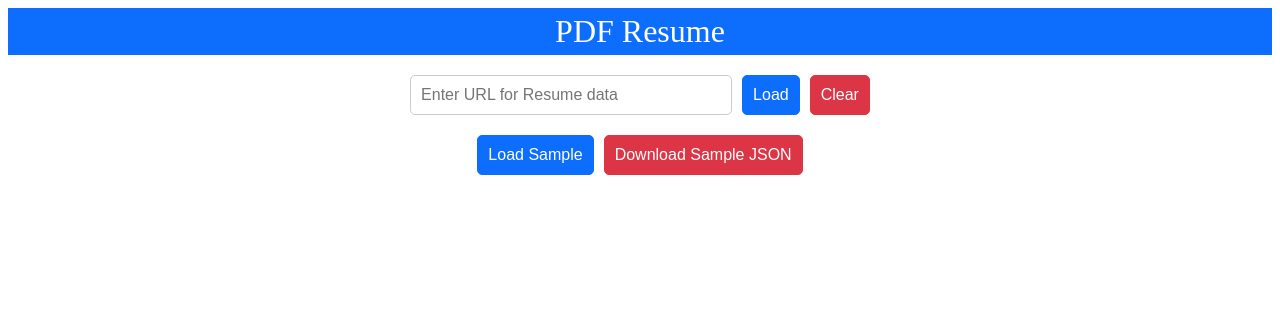
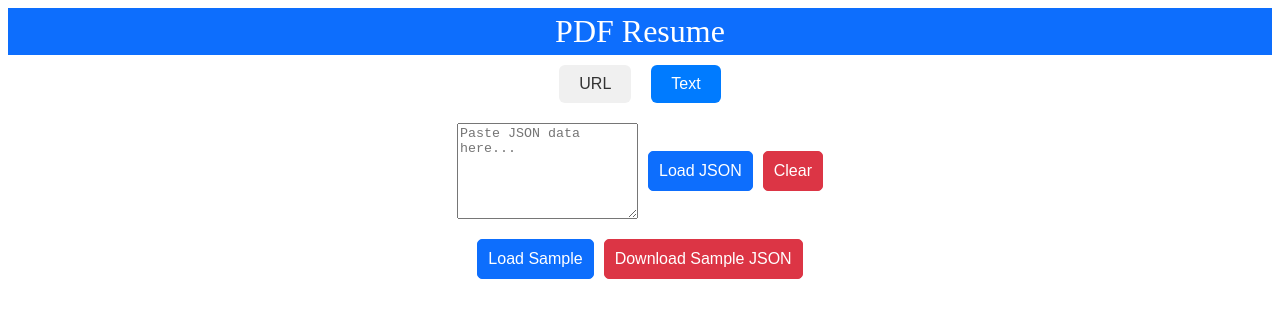
Before and after one commit to Jayanthbm/pdf-resume, a React (Vite) app: page / in a window 1280 px wide. Shown: the top 318 px of the page. Built offline with nearby package versions, Linux system fonts and the light colour scheme.

Commit message:
Add tab navigation and JSON validation for resume data input

```diff
--- a/src/App.css
+++ b/src/App.css
@@ -59,3 +59,63 @@ input{
   text-align: center;
 
 }
+
+.tab-container {
+  display: flex;
+  justify-content: center;
+  margin-bottom: 20px;
+  margin-top:10px;
+}
+
+.tab-btn {
+  padding: 10px 20px;
+  border: none;
+  background-color: #f0f0f0;
+  color: #333;
+  font-size: 16px;
+  cursor: pointer;
+  transition: background 0.3s, color 0.3s;
+  border-radius: 6px;
+  margin: 0 10px;
+}
+
+.tab-btn:hover {
+  background-color: #ddd;
+}
+
+.tab-btn.active {
+  background-color: #007bff;
+  color: #fff;
+}
+
+.error {
+  color: #d32f2f;
+  /* Red color for errors */
+  background-color: #fdecea;
+  /* Light red background */
+  padding: 10px 15px;
+  border-radius: 6px;
+  font-size: 14px;
+  font-weight: 500;
+  display: inline-block;
+  margin-top: 10px;
+  border: 1px solid #f44336;
+  /* Red border */
+  text-align: center;
+
+  /* Center horizontally */
+  display: flex;
+  justify-content: center;
+  align-items: center;
+
+  /* Optional: Center within the parent container */
+  width: fit-content;
+  margin: 10px auto;
+}
+
+.error::before {
+  content: "⚠️ ";
+  /* Warning icon */
+  font-size: 16px;
+  margin-right: 5px;
+}
--- a/src/App.jsx
+++ b/src/App.jsx
@@ -1,13 +1,15 @@
 import { PDFViewer } from "@react-pdf/renderer";
 import { useEffect, useState } from "react";
-import './App.css';
+import "./App.css";
 import PdfDocument from "./PdfDocument";
 function App() {
   const [template, setTemplate] = useState("single-column");
   const [url, setUrl] = useState("");
   const [resumeData, setResumeData] = useState(null);
+  const [pastedJson, setPastedJson] = useState("");
   const [loading, setLoading] = useState(false);
   const [errorMesssage, setErrorMessage] = useState(null);
+  const [activeTab, setActiveTab] = useState("text");
 
   const SAMPLE_JSON = {
     name: "John Doe",
@@ -92,7 +94,13 @@ function App() {
   useEffect(() => {
     const storedResumeData = localStorage.getItem("resumeData");
     if (storedResumeData) {
-      setResumeData(JSON.parse(storedResumeData));
+      let parsed = JSON.parse(storedResumeData);
+      if (validateJson(parsed)) {
+        setResumeData(parsed);
+      } else {
+        localStorage.removeItem("resumeData");
+        clearData();
+      }
     }
   }, []);
   const loadResumeData = async () => {
@@ -102,9 +110,14 @@ function App() {
       setResumeData(null);
       const response = await fetch(url);
       const data = await response.json();
+      if (validateJson(data)) {
         setResumeData(data);
         localStorage.setItem("resumeData", JSON.stringify(data));
         setLoading(false);
+      } else {
+        setErrorMessage("Invalid JSON format");
+      }
+      return true;
     } catch (error) {
       setErrorMessage(error.message);
       console.error("Error fetching data:", error);
@@ -112,13 +125,61 @@ function App() {
     }
   };
 
+  const loadPastedJson = () => {
+    try {
+      setErrorMessage(null);
+      const parsedData = JSON.parse(pastedJson);
+      if (validateJson(parsedData)) {
+        setResumeData(parsedData);
+        localStorage.setItem("resumeData", JSON.stringify(parsedData));
+        setActiveTab("json");
+      } else {
+        setPastedJson("");
+        setActiveTab("json");
+        setErrorMessage("Invalid JSON format");
+      }
+    } catch (error) {
+      setErrorMessage("Invalid JSON format");
+    }
+  };
+
   const clearData = () => {
     setResumeData(null);
     setUrl("");
+    setPastedJson("");
     setTemplate("single-column");
     setErrorMessage(null);
     setLoading(false);
+  };
+
+  const validateJson = (json) => {
+    try {
+      setErrorMessage(null);
+      if (json.name === undefined) {
+        setErrorMessage("Keys missing in JSON,name is missing");
+        return false;
+      } else if (json.role === undefined) {
+        setErrorMessage("Keys missing in JSON,role is missing");
+        return false;
+      } else if (json.contactDetails === undefined) {
+        setErrorMessage("Keys missing in JSON,contactDetails is missing");
+        return false;
+      } else if (json.skills === undefined) {
+        setErrorMessage("Keys missing in JSON,skills is missing");
+        return false;
+      } else if (json.work?.length === 0) {
+        setErrorMessage("Keys missing in JSON,work is missing");
+        return false;
+      } else if (json.education?.length === 0) {
+        setErrorMessage("Keys missing in JSON,education is missing");
+        return false;
       }
+      return true;
+    } catch (error) {
+      console.log("error", error);
+      return false;
+    }
+  };
 
   const loadSampleJson = () => {
     setResumeData(SAMPLE_JSON);
@@ -126,7 +187,7 @@ function App() {
     setTemplate("single-column");
     setErrorMessage(null);
     setLoading(false);
-  }
+  };
 
   const downloadSampleJson = () => {
     const blob = new Blob([JSON.stringify(SAMPLE_JSON, null, 2)], {
@@ -140,11 +201,26 @@ function App() {
     link.click();
     document.body.removeChild(link);
     URL.revokeObjectURL(url);
-  }
+  };
   return (
     <>
       <div className="fixed-top">
         <div className="heading">PDF Resume</div>
+        <div className="tab-container">
+          <button
+            onClick={() => setActiveTab("url")}
+            className={`tab-btn ${activeTab === "url" ? "active" : ""}`}
+          >
+            URL
+          </button>
+          <button
+            onClick={() => setActiveTab("text")}
+            className={`tab-btn ${activeTab === "text" ? "active" : ""}`}
+          >
+            Text
+          </button>
+        </div>
+        {activeTab === "url" && (
           <div className="input-container">
             <input
               type="text"
@@ -159,6 +235,25 @@ function App() {
               Clear
             </button>
           </div>
+        )}
+
+        {activeTab === "text" && (
+          <div className="input-container">
+            <textarea
+              rows="6"
+              placeholder="Paste JSON data here..."
+              value={pastedJson}
+              onChange={(e) => setPastedJson(e.target.value)}
+              className="json-textarea"
+            />
+            <button onClick={loadPastedJson} className="load-btn">
+              Load JSON
+            </button>
+            <button onClick={clearData} className="danger-btn">
+              Clear
+            </button>
+          </div>
+        )}
         <div className="input-container">
           <button onClick={loadSampleJson} className="load-btn">
             Load Sample
@@ -167,28 +262,12 @@ function App() {
             Download Sample JSON
           </button>
         </div>
+
         {loading && <div>Loading...</div>}
-        {errorMesssage && <div className="error">{errorMesssage}</div>}
-        {resumeData && (
-          <div className="select-container">
-            <select
-              onChange={(e) => setTemplate(e.target.value)}
-              className="my-select"
-              value={template}
-            >
-              <option
-                value="single-column"
-                selected={template === "single-column"}
-              >
-                Single Column
-              </option>
-              <option value="two-column" selected={template === "two-column"}>
-                Two Column
-              </option>
-            </select>
-          </div>
-        )}
-      </div>
+        {errorMesssage ? (
+          <div className="error">{errorMesssage}</div>
+        ) : (
+          <>
             {resumeData && (
               <PDFViewer
                 style={{
@@ -201,7 +280,9 @@ function App() {
                 <PdfDocument data={resumeData} template={template} />
               </PDFViewer>
             )}
-
+          </>
+        )}
+      </div>
     </>
   );
 }
```
Lines whose indentation alone changed are shown as unchanged.
